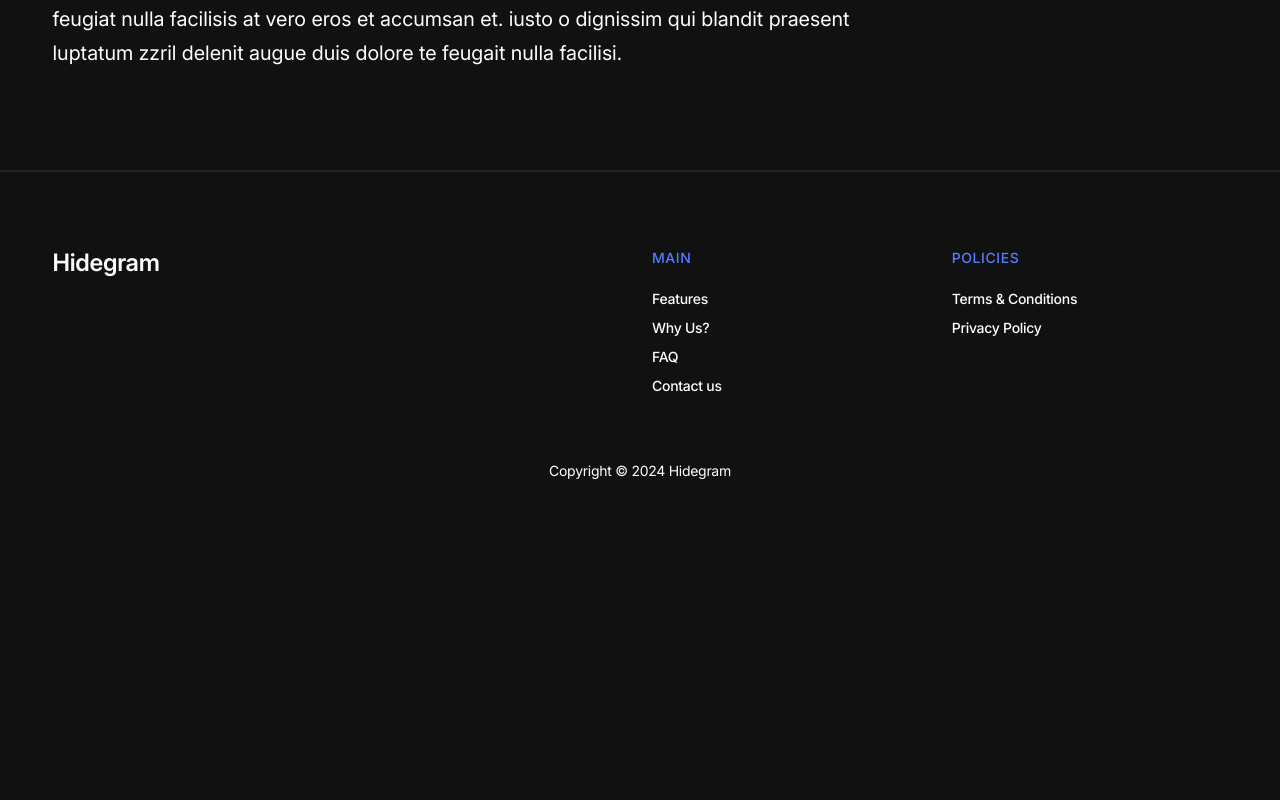
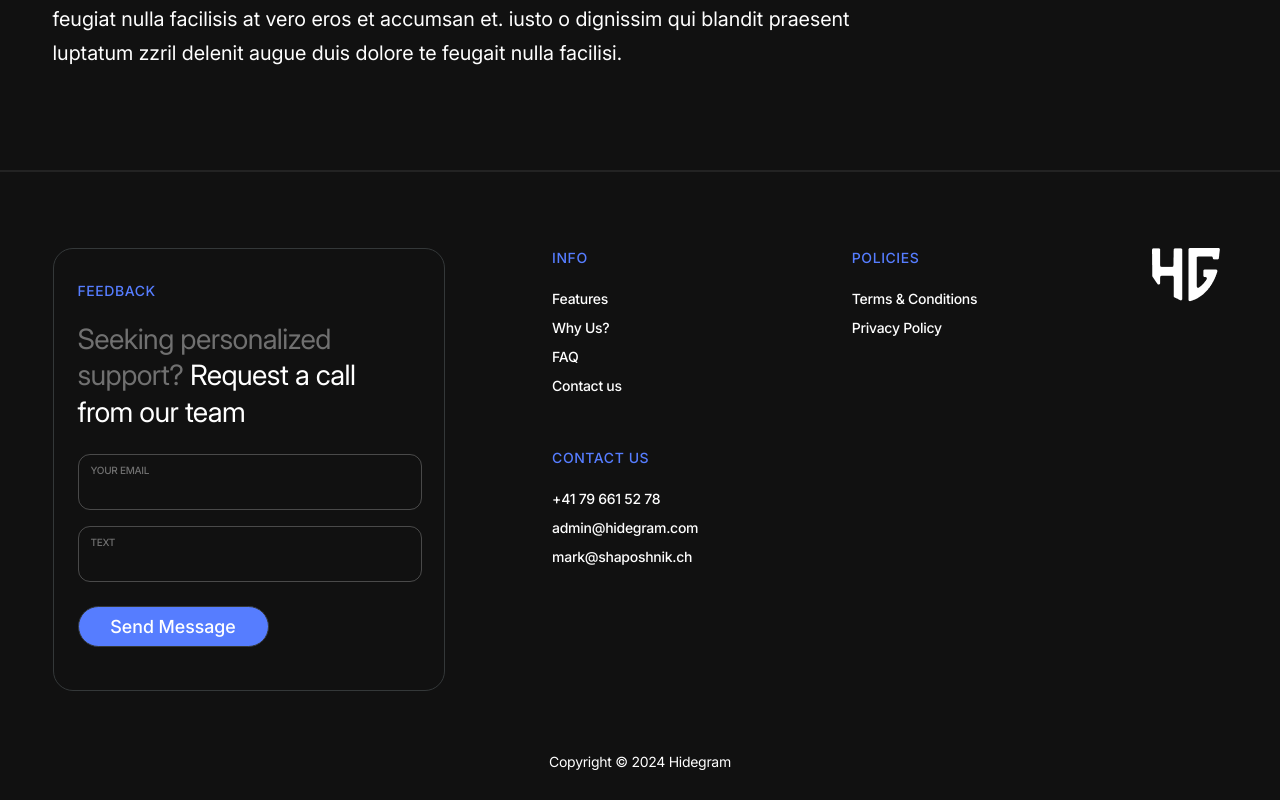
Before and after one commit to AlexCom131/hide-web, a website: page public/privpolicy.html in a window 1280 px wide. Shown: the part 5802-6602 px from the top of the page. Before the commit the page ends 6311 px from the top, so only its background shows below. Drawn offline with Linux system fonts and the light colour scheme.

Commit message:
first commit

```diff
--- a/public/privpolicy.html
+++ b/public/privpolicy.html
@@ -149,34 +149,61 @@
             <div class="container">
                 <div class="row">
                     <div class="lineal"></div>
+                    <div style="margin-top: 78px;"></div>
 
-                    <div class=" col-12 d-sm-none downSquadContainerFooter">
-                        <div style="z-index: -5;"><img src="img\background\squarFooter.png"></div>
+                    <div class="col-md-5 col-sm-12 footerText1">
+                        <div class="formXQS">
+                            <div class="footerText2" style="margin-bottom: 20px;">Feedback</div>
+                            <div id="section5"></div>
+                            <div class="mb-4 faqTEXT1">
+                                Seeking personalized support?
+                                <span class="faqTEXT2">
+                                    Request a call from our team
+                                </span>
+                            </div>
+
+                            <form id="feedbackForm">
+                                <div class="input1 mb-3">
+                                    <div class="inputTitleText">YOUR EMAIL</div>
+                                    <input id="email" class="imputText" type="email" required />
+                                </div>
+
+                                <div class="input1 mb-4">
+                                    <span class="inputTitleText">TEXT </span>
+                                    <div id="message" class="imputText2" contenteditable="true"></div>
+                                </div>
+
+                                <button class="sendMessage" type="submit" style="margin-bottom: 11px;">Send Message</button>
+                            </form>
+                        </div>
                     </div>
 
-                    <div style="margin-top: 78px;"></div>
+                    <nav class="col-md-3 col-sm-12 link">
+                        <div class="footerText2 mb-3">INFO</div>
+                        <a class="citation" href="#section1" onclick="scrollToSection(event, 'section1')">Features</a>
+                        <a class="citation" href="#section2" onclick="scrollToSection(event, 'section2')">Why Us?</a>
+                        <a class="citation" href="#section4" onclick="scrollToSection(event, 'section4')">FAQ</a>
+                        <a class="citation mb-5" href="#section5" onclick="scrollToSection(event, 'section5')">Contact us</a>
 
-
-                    <div class="col-md-6 col-sm-12 footerText1">Hidegram</div>
-
-                    <nav class="col-md-3 col-sm-12 link">
-                        <div class="footerText2 mb-3">MAIN</div>
-                        <a href="index.html#section1" >Features</a>
-                        <a href="index.html#section2" >Why Us?</a>
-                        <a href="index.html#section4" >FAQ</a>
-                        <a href="index.html#section5" >Contact us</a>
-
+                        <div class="footerText2 mb-3">CONTACT US</div>
+                        <div class="">+41 79 661 52 78</div>
+                        <div class="">admin@hidegram.com</div>
+                        <div class="">mark@shaposhnik.ch</div>
                     </nav>
 
                     <div class="col-md-3 col-sm-12 link ">
                         <div class="footerText2 mb-3">POLICIES</div>
                         <div class="nav-item">
-                            <a class="nav-link" href="#section1">Terms & Conditions</a>
+                            <a class="nav-link" href="privpolicy.html#section1">Terms & Conditions</a>
 
                         </div>
                         <div class="nav-item">
-                            <a class="nav-link" href="#section4">Privacy Policy</a>
+                            <a class="nav-link" href="privpolicy.html#section4">Privacy Policy</a>
                         </div>
+                    </div>
+
+                    <div class="col-md-1 ms-auto">
+                        <img src="img\icon\HG_logo_footer.png" >
                     </div>
 
                     <div class="col-12 text-center footerText3">Copyright © 2024 Hidegram</div>
```
Also changed, not shown: server.js (+4 -4 lines).
